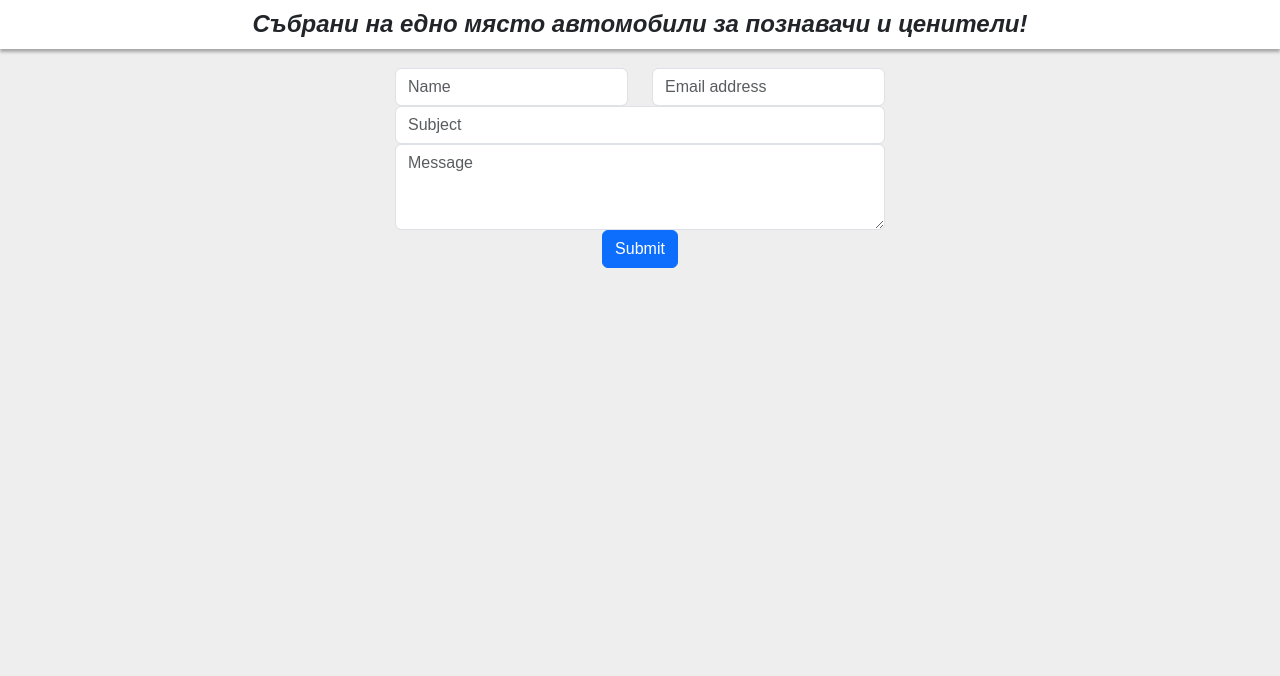
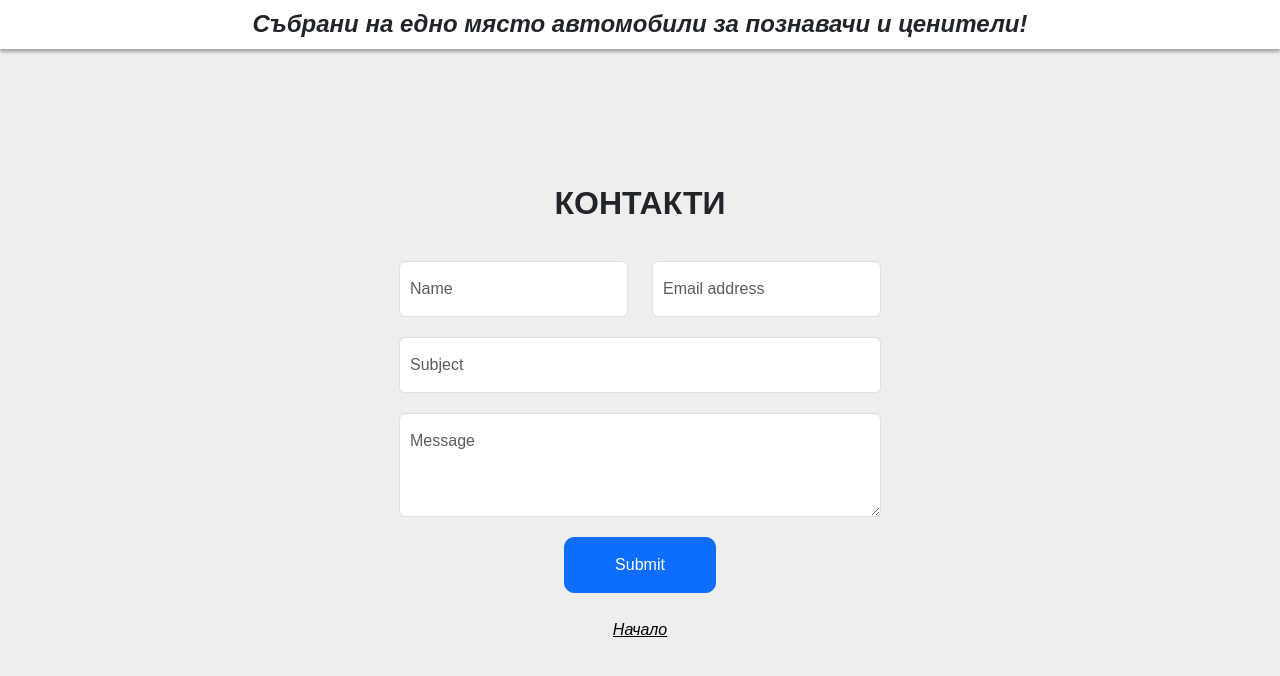
Before and after one commit to marinm309/car-app, a React (Vite) app: page /contact in a window 1280 px wide. Shown: the top 676 px of the page. Built offline with nearby package versions, Linux system fonts and the light colour scheme.

Commit message:
updated the form design

```diff
--- a/src/App.jsx
+++ b/src/App.jsx
@@ -1,5 +1,4 @@
-import React, { useState } from 'react';
-import { BrowserRouter as Router, Route, Routes, useLocation } from 'react-router-dom';
+import { BrowserRouter as Router, Route, Routes } from 'react-router-dom';
 import Home from './Home';
 import CarReview from './CarReview';
 import Header from './Header';
--- a/src/ContactForm.jsx
+++ b/src/ContactForm.jsx
@@ -1,6 +1,7 @@
 import { useState } from 'react';
 import { useForm } from 'react-hook-form';
 import emailjs from '@emailjs/browser';
+import { Link } from 'react-router-dom';
 
 const ContactForm = () => {
   const {
@@ -71,6 +72,7 @@ const ContactForm = () => {
 
   return (
     <div className='ContactForm'>
+    <h2><b>КОНТАКТИ</b></h2>
       <div className='container'>
         <div className='row'>
           <div className='col-12 text-center'>
@@ -169,7 +171,7 @@ const ContactForm = () => {
                     )}
                   </div>
                 </div>
-
+                <div className="form-buttons-container">
                   <button
                     className='submit-btn btn btn-primary'
                     disabled={disabled}
@@ -177,6 +179,8 @@ const ContactForm = () => {
                   >
                     Submit
                   </button>
+                  <Link to={'/'}><u><i>Начало</i></u></Link>
+                </div>
               </form>
             </div>
           </div>
--- a/src/Header.jsx
+++ b/src/Header.jsx
@@ -1,4 +1,4 @@
-function Header(props){
+function Header(){
 
     return(
         <header>
--- a/src/index.css
+++ b/src/index.css
@@ -250,6 +250,46 @@ nav ul li a:hover {
   display: none;
 }
 
+form {
+  margin-top: 20px;
+}
+
+.ContactForm{
+  height: 90%;
+  display: flex;
+  justify-content: center;
+  align-items: center;
+  flex-direction: column;
+}
+
+.formRow {
+  margin: 10px 0 20px 0;
+}
+
+.formInput {
+  padding: 15px 10px;
+}
+
+.errorMessage {
+  color: #f45532;
+  font-size: 14px;
+  margin: 0;
+  padding: 0;
+}
+
+.submit-btn {
+  padding: 15px 50px;
+  border-radius: 10px;
+  margin-bottom: 25px;
+}
+
+.form-buttons-container{
+  display: flex;
+  flex-direction: column;
+  justify-content: center;
+  align-items: center;
+}
+
 @media only screen and (max-width: 1300px) {
   .footer-container div {
     min-width: 50%;
@@ -340,4 +380,9 @@ nav ul li a:hover {
   .catalog-container li{
     width: 100%;
   }
+
+  .submit-message {
+    width: 125px;
+    margin-left: 200px;
+  }
 }
```
Lines whose indentation alone changed are shown as unchanged.
